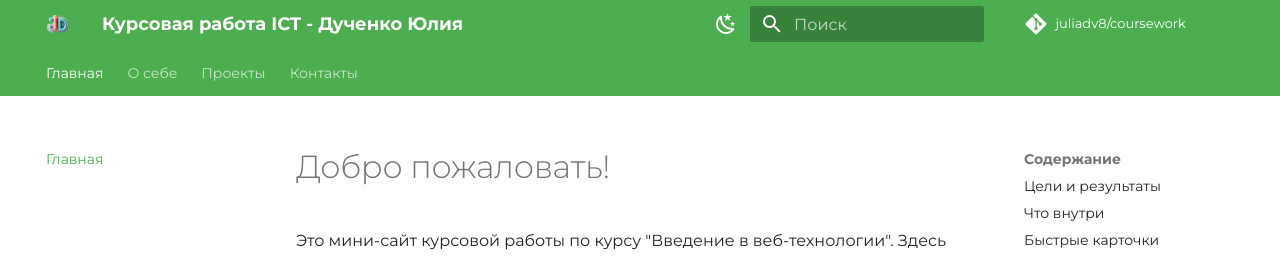
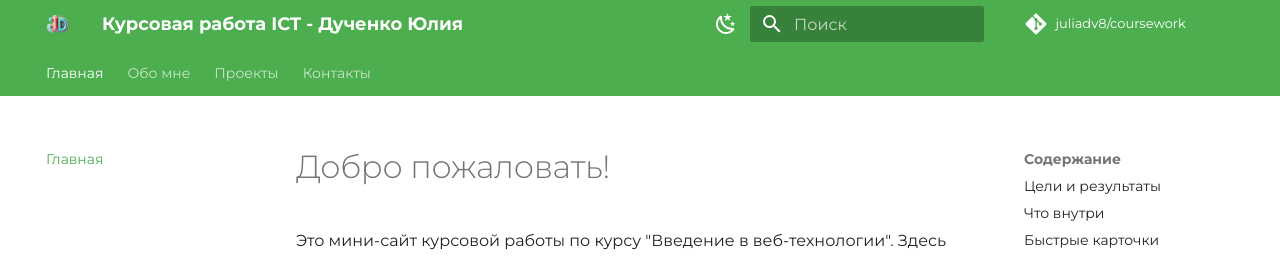
Before and after one commit to juliadv8/coursework, an MkDocs documentation site: the page built from docs/index.md, in a window 1280 px wide and 900 px high. Shown: the top 257 px of the window. Built offline with MkDocs 1.6.1 and Material for MkDocs 9.7.7, drawn with Linux system fonts in a browser that asks for light colours; comment, search, counter and statistics services are not loaded.

Commit message:
Update mkdocs.yml

```diff
--- a/mkdocs.yml
+++ b/mkdocs.yml
@@ -32,7 +32,7 @@ theme:
 
 nav:
   - Главная: index.md
-  - О себе: about.md
+  - Обо мне: about.md
   - Проекты: projects.md
   - Контакты: contacts.md
 
```
